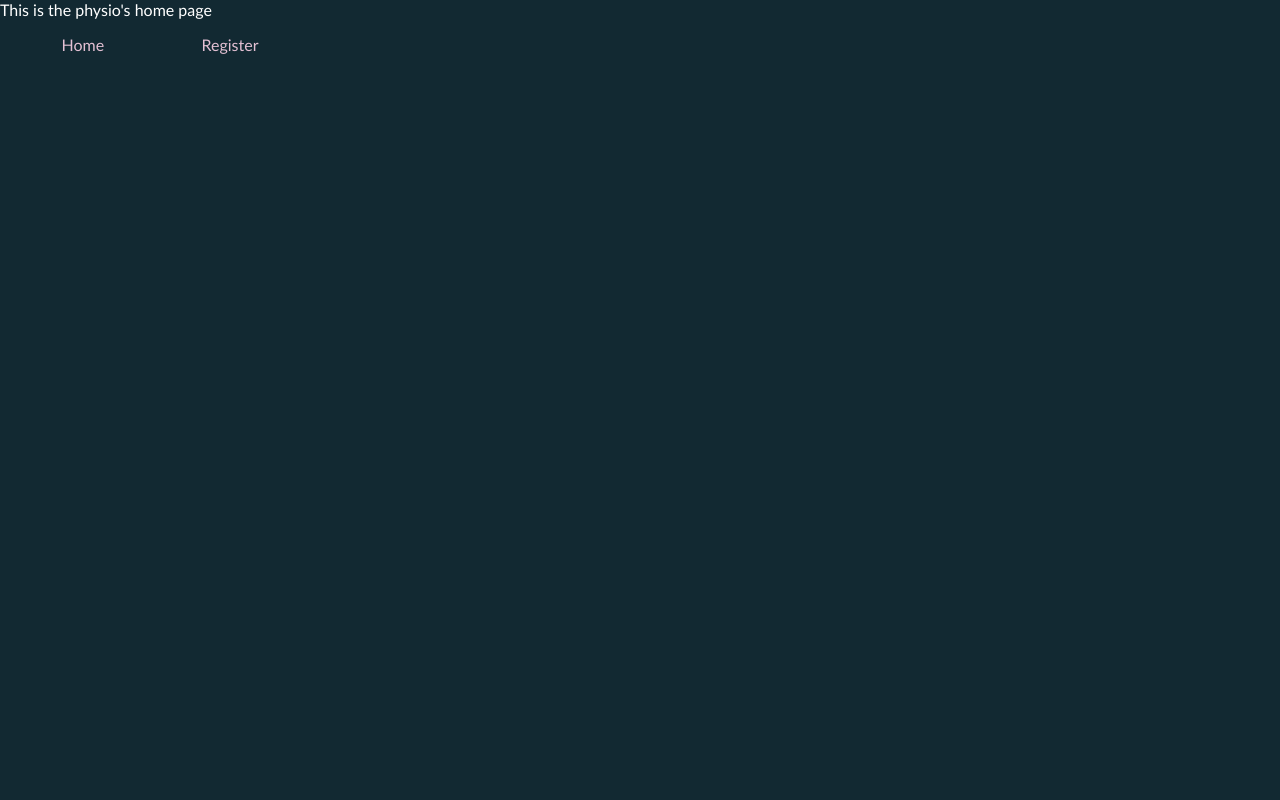
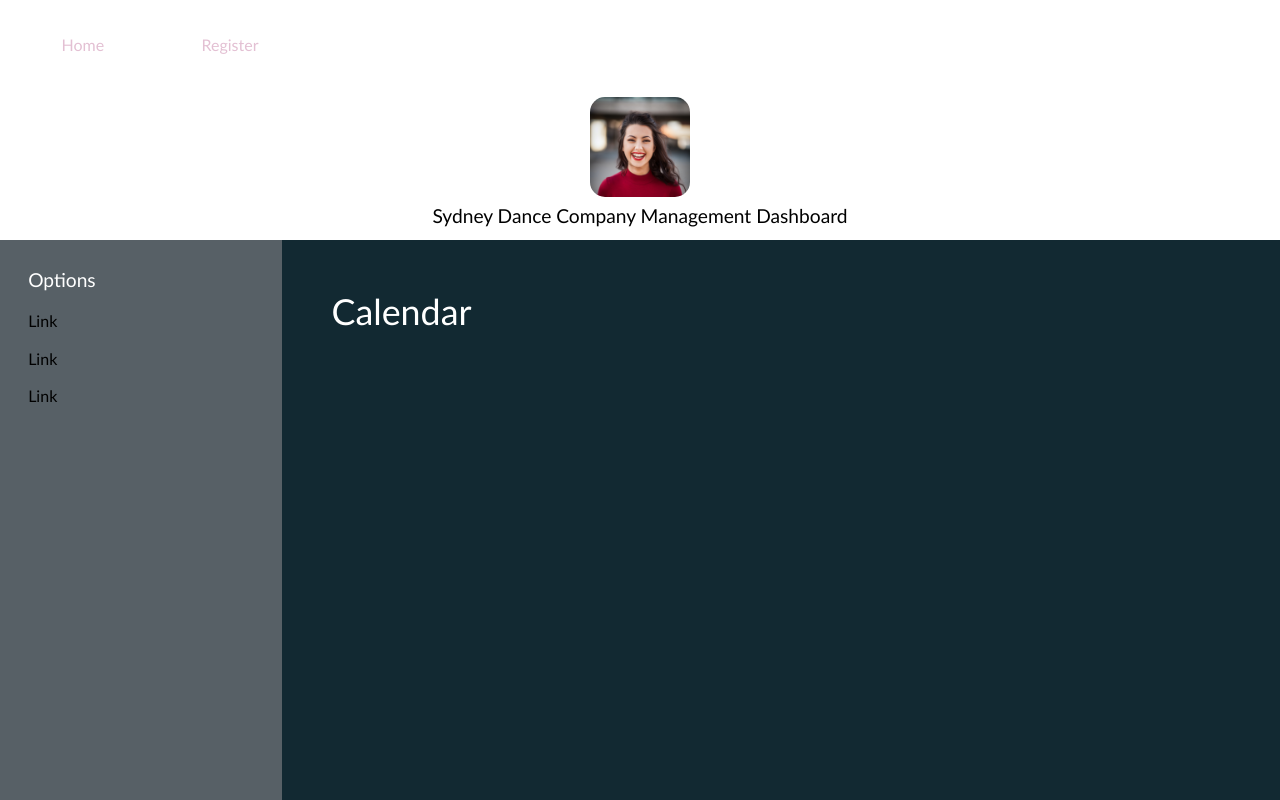
Before and after one commit to jacopograbar/physio-app, a React (Create React App) app: page /login in a window 1280 px wide. Both pictures are taken after typing "Sample", "Sample123" into the empty fields and a click on the input "Login". Shown: the top 800 px of the page. Built offline with nearby package versions, Linux system fonts and the light colour scheme.

Commit message:
availability functionality implemented

```diff
--- a/package.json
+++ b/package.json
@@ -7,11 +7,10 @@
     "@fortawesome/free-regular-svg-icons": "^6.4.0",
     "@fortawesome/free-solid-svg-icons": "^6.4.0",
     "@fortawesome/react-fontawesome": "^0.2.0",
-    "@testing-library/jest-dom": "^5.16.5",
-    "@testing-library/react": "^13.4.0",
-    "@testing-library/user-event": "^13.5.0",
+    "moment": "^2.29.4",
     "react": "^18.2.0",
     "react-dom": "^18.2.0",
+    "react-moment": "^1.1.3",
     "react-router-dom": "6.11.1",
     "react-scripts": "5.0.1",
     "web-vitals": "^2.1.4"
--- a/src/Components.js
+++ b/src/Components.js
@@ -1,14 +1,42 @@
-import React from 'react';
+import React from "react";
+import { addThirty } from "./utils/utils.js";
 
 export const Appointment = (props) => {
-
   return (
     <div className="appointment-box">
       <h3>{props.date}</h3>
       <h3>{props.time}</h3>
       <h3>{props.physio}</h3>
-            <button className='sml-btn'>Edit</button>
-            <button className='sml-btn'>Cancel</button>
+      <button className="sml-btn">Edit</button>
+      <button className="sml-btn">Cancel</button>
     </div>
   );
 };
+
+export const HalfHourBlock = (props) => {
+  return (
+    <div className="half-hour-block">
+      <h3>{props.start}</h3>
+      <h3>{props.end}</h3>
+    </div>
+  );
+};
+
+export const HalfHourBlockBooked = (props) => {
+  return (
+    <div className="half-hour-block booked">
+      <h3>{props.start}</h3>
+      <h3>{props.end}</h3>
+    </div>
+  );
+};
+
+export const RenderBlock = (props) => {
+
+  let end = addThirty(props.slot);
+
+  if (props.availabilitySlot.includes(props.slot)) {
+    return <HalfHourBlockBooked start={props.slot} end={end} />;
+  }
+  return <HalfHourBlock start={props.slot} end={end} />;
+}
--- a/src/Login.js
+++ b/src/Login.js
@@ -41,7 +41,7 @@ const Login = ({setIsLoggedIn}) => {
         setMessage(null);
 
         // set user in session variable
-        setUserSession({username:"Mary", email:"maryj@xxx.com"});
+        setUserSession({username:"Mary", email:"maryj@xxx.com", company:"Sydney Dance Company"});
 
         setIsLoggedIn(true);
         navigate(destinationPage);
--- a/src/Management.js
+++ b/src/Management.js
@@ -1,14 +1,108 @@
-import React from 'react';
+import React, { useState } from "react";
+import { getAvailableSlotsArray, getSlotsArray, getUser } from "./utils/utils.js";
+import { HalfHourBlock, HalfHourBlockBooked, RenderBlock } from "./Components.js";
+
+const Management = () => {
+  const currentUser = getUser();
+  let date = new Date().toLocaleDateString();
+
+  const [startTime, setStartTime] = useState("08:00");
+  const [endTime, setEndTime] = useState("18:00");
+
+  // retrieve availability and physio schedule from cloud
+  // if no availability, display no availability for today
+
+  const availability = [
+    {
+      date: '13/05/2022',
+      start: '10:00',
+      end: '12:30',
+      location: 'Sydney Dance Company'
+    },
+    {
+      date: '13/05/2022',
+      start: '14:00',
+      end: '15:30',
+      location: 'Sydney Dance Company'
+    },
+    {
+      date: '13/05/2022',
+      start: '16:00',
+      end: '16:30',
+      location: 'Sydney Dance Company'
+    }
+  ]
+
+  const workDaySlots = getSlotsArray("8.00", "18.00", 30);
+  const availabilitySlot = getAvailableSlotsArray(availability, 30);
 
 
-const Management = () => {
+  // const availability = null;
 
-    return (
-        <div id="management-page">
-            This is management's home page
+  const addAvailability = async (event) => {
+    event.preventDefault();
+    console.log("adding availability to the cloud");
+  };
+
+  return (
+    <div id="management-page">
+      <div className="userpage-header">
+        <div className="profile-pic">
+          <img src="../pic1.png" alt="profile pic" />
         </div>
-
-    )
-}
+        <h2>{currentUser.company} Management</h2>
+      </div>
+      <div className="userpage-options management-clr">
+        <h2>Options</h2>
+        <a href="/">Add availability</a>
+        <a href="/">Change availability</a>
+        <a href="/">Log out</a>
+      </div>
+      <div className="userpage-wall">
+        <div>
+          <h1>Current availability</h1>
+          <h1>{date}</h1>
+        </div>
+        {availability && (
+          <div className="schedule-container">
+            { workDaySlots.map((slot, index) => (
+              <RenderBlock slot={slot} availabilitySlot={availabilitySlot} />
+            ))}
+          </div>
+        )}
+        {availability === null && (
+          <div>
+            <h2 className="h2-marginBtm">
+              No availability has currently been set for this date.
+            </h2>
+            <h2>Set company availability for {date}</h2>
+            <form className="registration-form" onSubmit={addAvailability}>
+              <label htmlFor="start">From</label>
+              <input
+                type="time"
+                id="start"
+                value={startTime}
+                onChange={(event) => setStartTime(event.target.value)}
+              ></input>
+              <label htmlFor="end">To</label>
+              <input
+                type="time"
+                id="end"
+                value={endTime}
+                onChange={(event) => setEndTime(event.target.value)}
+              ></input>
+              <input
+                id="availability-btn"
+                className="input-btn"
+                type="submit"
+                value="Add availability"
+              />
+            </form>
+          </div>
+        )}
+      </div>
+    </div>
+  );
+};
 
 export default Management;
--- a/src/Physio.js
+++ b/src/Physio.js
@@ -1,11 +1,28 @@
 import React from 'react';
+import { getUser } from './utils/utils.js';
 
 
 const Physio = () => {
 
+    const currentUser = getUser();
+
     return (
         <div id="physio-page">
-            This is the physio's home page
+           <div className="userpage-header">
+            <div className="profile-pic">
+                <img src="../pic1.png" alt="profile pic"/>
+            </div>
+            <h2>{currentUser.company} Management Dashboard</h2>
+            </div>
+           <div className="userpage-options management-clr">
+            <h2>Options</h2>
+            <a href="/">Link</a>
+            <a href="/">Link</a>
+            <a href="/">Link</a>
+           </div>
+           <div className="userpage-wall">
+            <h1>Calendar</h1>
+           </div>
         </div>
 
     )
--- a/src/static/style.css
+++ b/src/static/style.css
@@ -28,6 +28,10 @@ body {
 
 .h1-marginBtm {
   margin-bottom: 8%;
+}
+
+.h2-marginBtm {
+  margin-bottom: 5%;
 }
 
 h1 {
@@ -170,7 +174,7 @@ footer {
   position: relative;
 }
 
-#register-btn {
+#register-btn, #availability-btn {
   width: 25%;
   position: absolute;
   right: 0;
@@ -245,10 +249,10 @@ footer {
 #dancer-page,
 #management-page,
 #physio-page {
-  min-height: 100vh;
+  min-height: 150vh;
   display: grid;
   grid-template-columns: 22% 78%;
-  grid-template-rows: 27% 73%;
+  grid-template-rows: minmax(13%,25%) minmax(73%, 85%);
 }
 
 #dancer-page {
@@ -265,7 +269,7 @@ footer {
   grid-row: 1/2;
   display: flex;
   flex-direction: column;
-  justify-content: end;
+  justify-content: flex-end;
   align-items:center;
   gap:3%;
   color: black;
@@ -301,11 +305,20 @@ footer {
   border-radius: 15px;
 }
 
+.management-clr {
+  background-color: var(--clr-paynesgray);
+}
+
+.management-clr a{
+  color: var(--clr-black);
+}
+
+
 
 /* Components */
 
 .appointment-box {
-  height: 60px;
+  min-height: 60px;
   width: 100%;
   display: grid;
   grid-template-columns: 18% 18% 30% 17% 17%;
@@ -317,3 +330,37 @@ footer {
   color: var(--clr-gunmetal);
   box-shadow: #122932 2px 2px 2px;
 }
+
+/* calendar event */
+.calendar_default_event_inner {
+  background: #2e78d6;
+  color: #fff;
+  border: none;
+  border-radius: 5px;
+  font-size: 10pt;
+  padding: 5px;
+  opacity: 0.8;
+}
+
+.half-hour-block {
+  width: 50px;
+  height: 100px;
+  background-color: var(--clr-white);
+  border: solid 1px var(--clr-gunmetal);
+  color: var(--clr-black);
+  display: flex;
+  flex-direction: column;
+  justify-content: space-around;
+  align-items:center;
+}
+
+.booked {
+  background-color: var(--clr-thistle);
+  border: solid 1px var(--clr-gunmetal);
+  color: var(--clr-black);
+}
+
+.schedule-container {
+  width: 100%;
+  display: flex;
+}
--- a/src/utils/utils.js
+++ b/src/utils/utils.js
@@ -1,3 +1,4 @@
+import moment from "moment";
 
 // user session functions
 export const getUser = function () {
@@ -16,7 +17,7 @@ export const setUserSession = function (user) {
 export const resetUserSession = async function () {
   sessionStorage.setItem("user", null);
   sessionStorage.removeItem("user");
-    console.log('user removed');
+  console.log("user removed");
 };
 
 // sets user type in session variable
@@ -37,5 +38,53 @@ export const getUserType = function () {
 export const resetUserType = function () {
   sessionStorage.setItem("userType", null);
   sessionStorage.removeItem("userType");
-    console.log('type reset');
+  console.log("type reset");
 };
+
+// slots functions
+
+export const getSlotsArray = function (start, end, interval) {
+  let startTime = moment(start, "HH:mm");
+  let endTime = moment(end, "HH:mm");
+
+  let allTimes = [];
+
+  while (startTime < endTime) {
+    //Push times
+    allTimes.push(startTime.format("HH:mm"));
+    //Add interval of 30 minutes
+    startTime.add(interval, "minutes");
+  }
+
+  console.log(allTimes);
+
+  return allTimes;
+};
+
+export const getAvailableSlotsArray = function (availability, interval) {
+
+  let allTimes = [];
+
+  for (let slot of availability){
+    let startTime = moment(slot.start, "HH:mm");
+    let endTime = moment(slot.end, "HH:mm");
+    while (startTime < endTime) {
+      //Push times
+      allTimes.push(startTime.format("HH:mm"));
+      //Add interval of 30 minutes
+      startTime.add(interval, "minutes");
+    }
+  }
+
+  console.log(allTimes);
+
+  return allTimes;
+};
+
+export const addThirty = function(start) {
+
+  let startTime = moment(start, "HH:mm");
+  startTime.add(30, "minutes");
+
+  return startTime.format("HH:mm");
+}
```
Also changed, not shown: 1 other file (tests, documents, lock files or other folders). Lines whose indentation alone changed are shown as unchanged.
